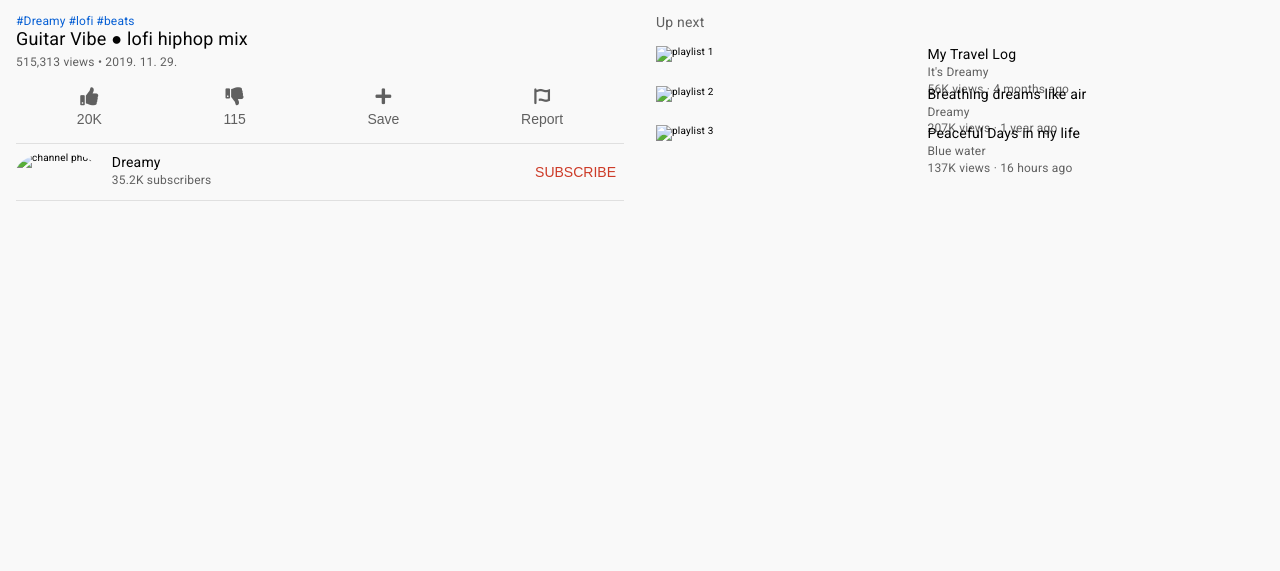
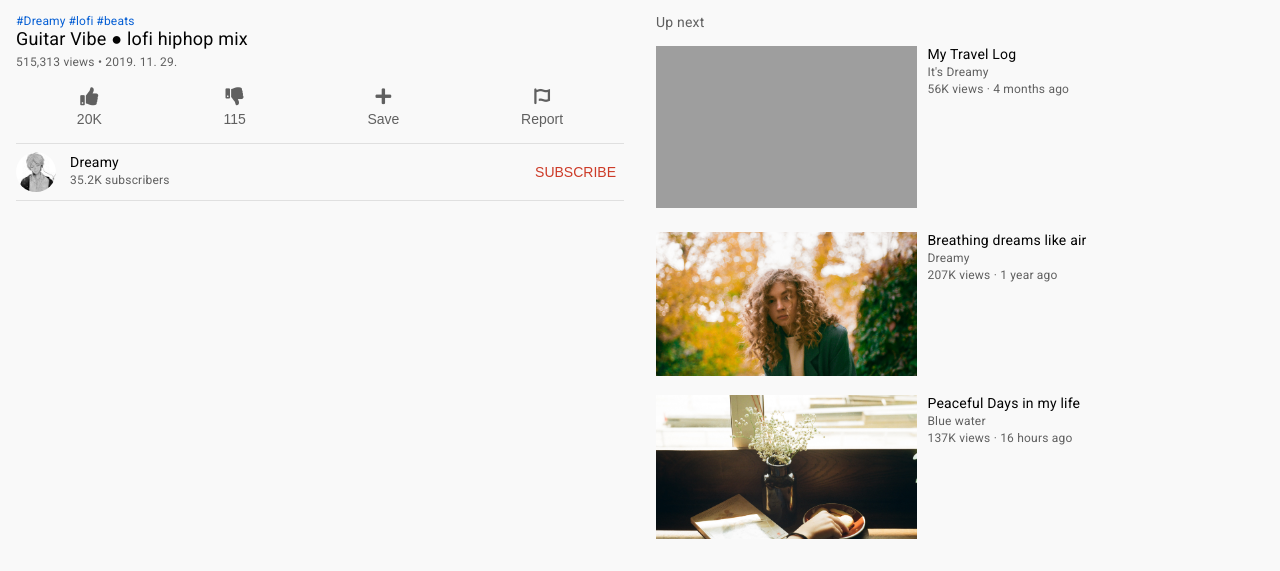
Before and after one commit to idminalee/youtube-single-web-page-clone, a website: page index.html in a window 1280 px wide. Shown: the part 782-1353 px from the top of the page. Before the commit the page ends 983 px from the top, so only its background shows below. Drawn offline with Linux system fonts and the light colour scheme; the site is published under a folder, as on GitHub Pages, so addresses that start at the root find nothing.

Commit message:
Fix images path

```diff
--- a/index.html
+++ b/index.html
@@ -71,7 +71,7 @@
 
         <div class="info__channel">
           <a href="https://www.youtube.com/channel/UCYVyQv2rUtCMxJAFSuOSpmg/featured">
-            <img class="info__img" src="/img/channel.jpg" alt="channel photo" />
+            <img class="info__img" src="img/channel.jpg" alt="channel photo" />
           </a>
 
           <div class="info__channel-data">
@@ -94,7 +94,7 @@
         <ul class="up-next__list">
           <li class="up-next__item">
             <a class="up-next__video" href="#">
-              <img src="/img/list-1.jpg" alt="playlist 1" />
+              <img src="img/list-1.jpg" alt="playlist 1" />
             </a>
             <div class="up-next__info">
               <a class="heading-2" href="#">My Travel Log</a>
@@ -106,7 +106,7 @@
 
           <li class="up-next__item">
             <a class="up-next__video" href="#">
-              <img src="/img/list-2.jpg" alt="playlist 2" />
+              <img src="img/list-2.jpg" alt="playlist 2" />
             </a>
             <div class="up-next__info">
               <a class="heading-2" href="#">Breathing dreams like air</a>
@@ -118,7 +118,7 @@
 
           <li class="up-next__item">
             <a class="up-next__video" href="#">
-              <img src="/img/list-3.jpg" alt="playlist 3" />
+              <img src="img/list-3.jpg" alt="playlist 3" />
             </a>
             <div class="up-next__info">
               <a class="heading-2" href="#">Peaceful Days in my life</a>
```
